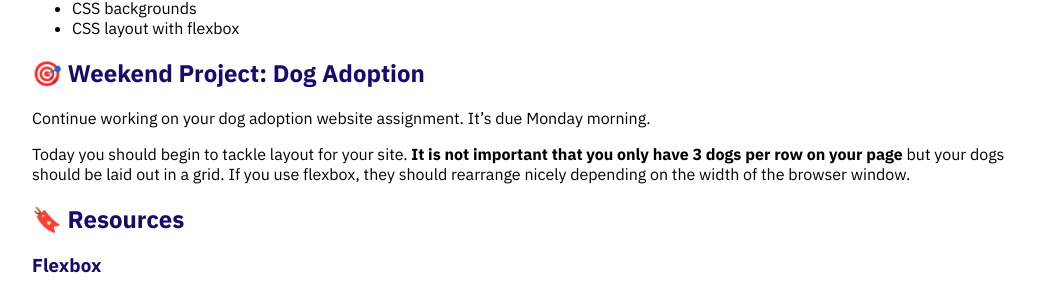
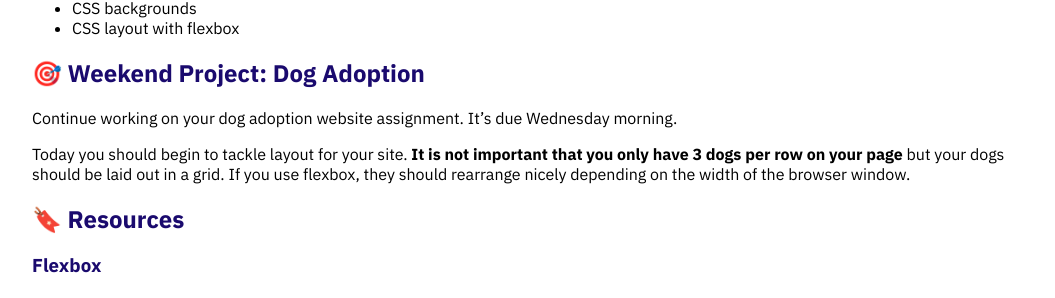
Before and after one commit to Momentum-Team-15/momentum-team-15.github.io, a Jekyll site: the page built from _posts/2022-09-13-css-layout.md, in a window 1280 px wide. Shown: the part 321-619 px from the top of the page, without its empty margins (112-1167 px from the left). Built offline with Jekyll 4.4.1, drawn with Linux system fonts in a browser that asks for light colours; nearby versions of some CDN libraries.

Commit message:
add JE cartoon, fix date

```diff
--- a/_posts/2022-09-13-css-layout.md
+++ b/_posts/2022-09-13-css-layout.md
@@ -11,7 +11,7 @@ tags: phase-1 css layout responsive flexbox
 
 ## 🎯 Weekend Project: Dog Adoption
 
-Continue working on your dog adoption website assignment. It's due Monday morning.
+Continue working on your dog adoption website assignment. It's due Wednesday morning.
 
 Today you should begin to tackle layout for your site. **It is not important that you only have 3 dogs per row on your page** but your dogs should be laid out in a grid. If you use flexbox, they should rearrange nicely depending on the width of the browser window.
 
```
Also changed, not shown: _posts/2022-09-12-css-basics.md (+2 -0 lines), assets/img/julia-evans-message-help.jpg (added).
